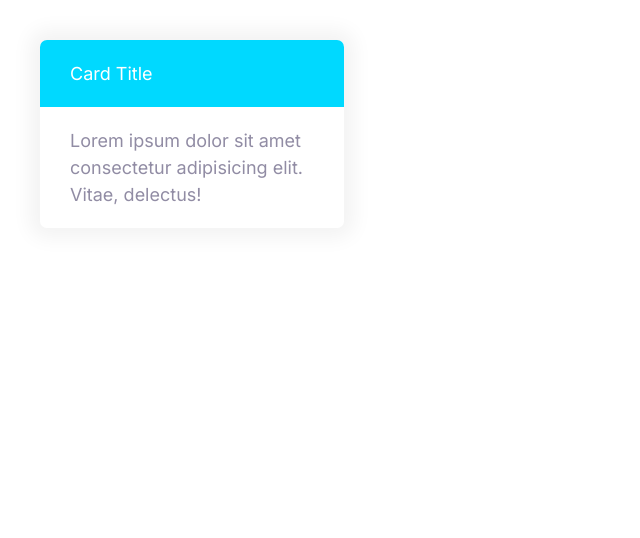
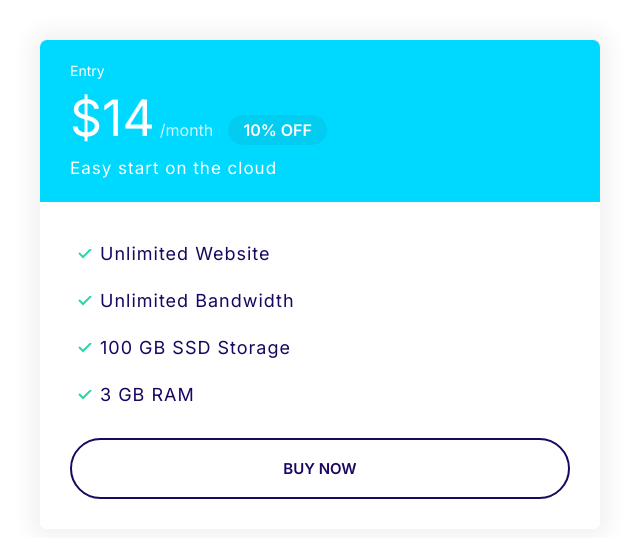
Before and after one commit to Samih51/moshify, a plain HTML site: page index.html in a window 1280 px wide. Shown: the whole page, without its empty margins (0-640 px from the left). Drawn offline with Linux system fonts and the light colour scheme.

Commit message:
Defining the plan

```diff
--- a/css/styles.css
+++ b/css/styles.css
@@ -96,6 +96,7 @@ a {
 }
 .badge--small {
   font-size: 1.6rem;
+  padding: 0.5rem 1.5rem;
 }
 @media screen and(min-width: 1024px) {
   .badge {
@@ -246,3 +247,46 @@ a {
   background: var(--color-secondary);
   color: #fff;
 }
+.card--secondary .badge--secondary {
+  background: #02cdf1;
+}
+/*Plans*/
+.plan__name {
+  color: #fff;
+  margin: 0;
+  font-weight: 500;
+  font-size: 2.4rem;
+}
+.plan__price {
+  font-size: 6rem;
+}
+.plan__billing-cycle {
+  font-size: 2.4rem;
+  font-weight: 300;
+  opacity: 0.8;
+  margin-right: 1rem;
+}
+.plan__description {
+  font-size: 2rem;
+  font-weight: 300;
+  letter-spacing: 1px;
+  display: block;
+}
+.plan .list__items {
+  margin-bottom: 2rem;
+  letter-spacing: 1px;
+}
+@media screen and (min-width: 1024px) {
+  .plan__name {
+    font-size: 1.4rem;
+  }
+  .plan__price {
+    font-size: 5rem;
+  }
+  .plan__billing-cycle {
+    font-size: 1.6rem;
+  }
+  .plan__description {
+    font-size: 1.7rem;
+  }
+}
--- a/index.html
+++ b/index.html
@@ -15,12 +15,25 @@
     <link rel="stylesheet" href="css/styles.css" />
   </head>
   <body>
-    <div style="width: 30%; padding: 4rem">
-      <div class="card card--secondary">
-        <header class="card__header">Card Title</header>
-        <div class="card__body">
-          Lorem ipsum dolor sit amet consectetur adipisicing elit. Vitae,
-          delectus!
+    <div style="width: 50%; padding: 4rem">
+      <div class="plan">
+        <div class="card card--secondary">
+          <header class="card__header">
+            <h3 class="plan__name">Entry</h3>
+            <span class="plan__price">$14</span>
+            <span class="plan__billing-cycle">/month</span>
+            <span class="badge badge--secondary badge--small">10% OFF</span>
+            <span class="plan__description">Easy start on the cloud</span>
+          </header>
+          <div class="card__body">
+            <ul class="list list--tic">
+              <li class="list__items">Unlimited Website</li>
+              <li class="list__items">Unlimited Bandwidth</li>
+              <li class="list__items">100 GB SSD Storage</li>
+              <li class="list__items">3 GB RAM</li>
+            </ul>
+            <button class="btn btn--outline btn--block">Buy Now</button>
+          </div>
         </div>
       </div>
     </div>
```
Also changed, not shown: css/components/plan.html (added, +20 -0 lines).
